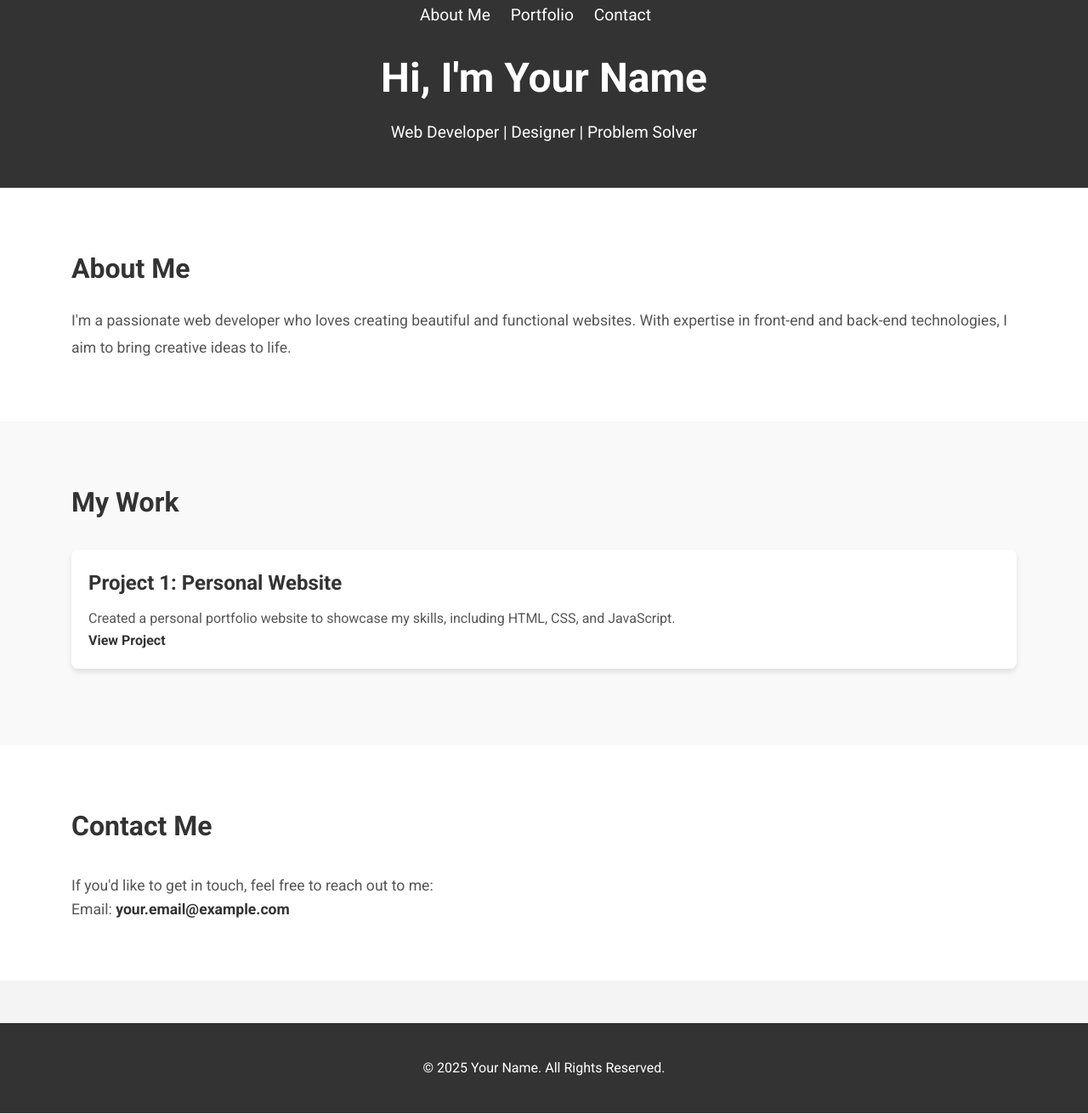
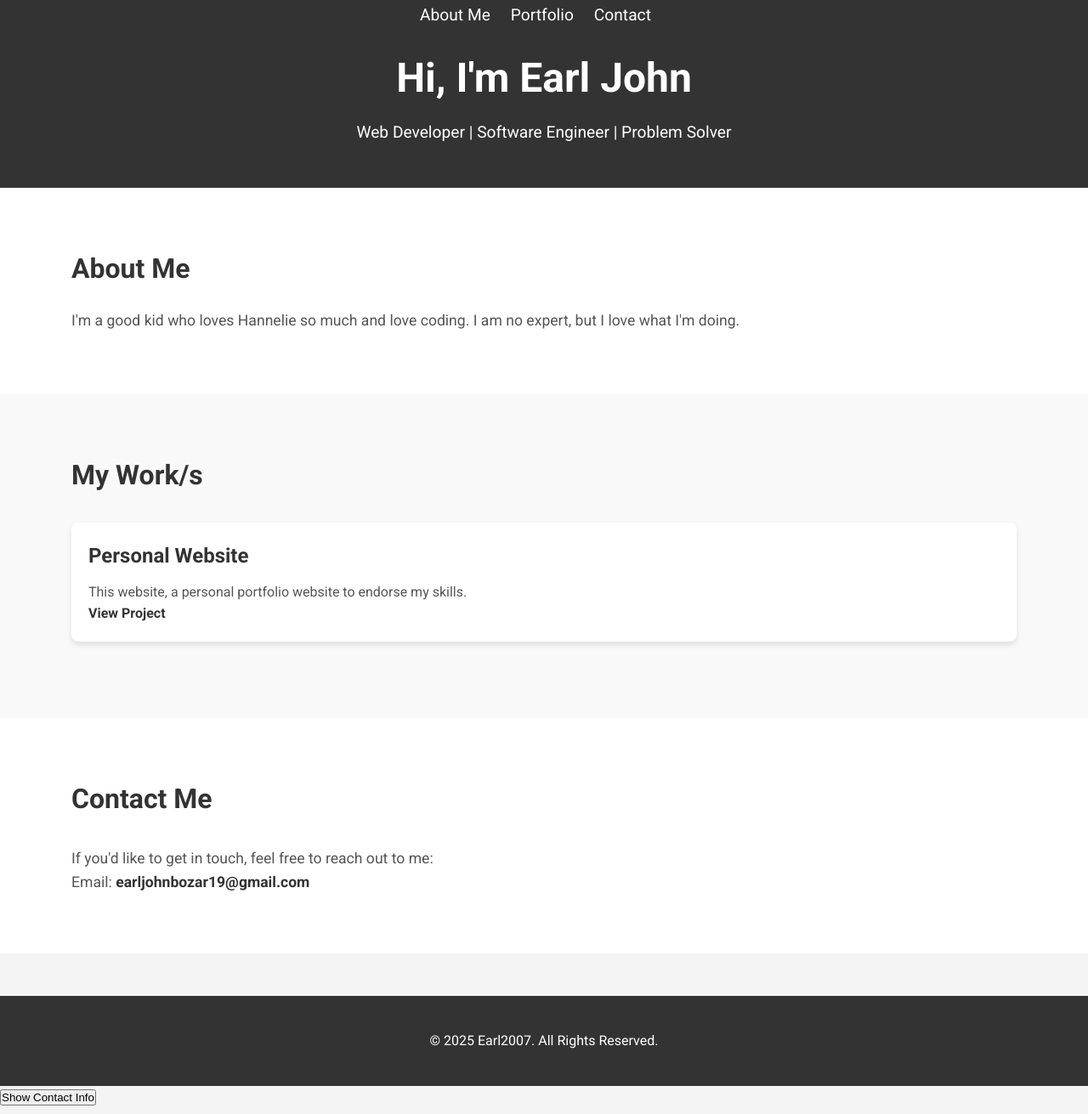
Before and after one commit to Earl2007/Earl-s-Portfolio, a plain HTML site: page index.html in a window 1280 px wide. Shown: the part 67-1378 px from the top of the page at 85% size. Drawn offline with Linux system fonts and the light colour scheme.

Commit message:
Update index.html

```diff
--- a/index.html
+++ b/index.html
@@ -22,25 +22,25 @@
                 <li><a href="#contact">Contact</a></li>
             </ul>
         </nav>
-        <h1>Hi, I'm Your Name</h1>
-        <p>Web Developer | Designer | Problem Solver</p>
+        <h1>Hi, I'm Earl John</h1>
+        <p>Web Developer | Software Engineer | Problem Solver</p>
     </header>
 
     <!-- About Me Section -->
     <section id="about">
         <div class="container">
             <h2>About Me</h2>
-            <p>I'm a passionate web developer who loves creating beautiful and functional websites. With expertise in front-end and back-end technologies, I aim to bring creative ideas to life.</p>
+            <p>I'm a good kid who loves Hannelie so much and love coding. I am no expert, but I love what I'm doing.</p>
         </div>
     </section>
 
     <!-- Portfolio Section -->
     <section id="portfolio">
         <div class="container">
-            <h2>My Work</h2>
+            <h2>My Work/s</h2>
             <div class="project">
-                <h3>Project 1: Personal Website</h3>
-                <p>Created a personal portfolio website to showcase my skills, including HTML, CSS, and JavaScript.</p>
+                <h3>Personal Website</h3>
+                <p>This website, a personal portfolio website to endorse my skills.</p>
                 <a href="https://link-to-project.com" target="_blank">View Project</a>
             </div>
             <!-- Add more projects here -->
@@ -52,14 +52,14 @@
         <div class="container">
             <h2>Contact Me</h2>
             <p>If you'd like to get in touch, feel free to reach out to me:</p>
-            <p>Email: <a href="mailto:your.email@example.com">your.email@example.com</a></p>
+            <p>Email: <a href="mailto:your.email@example.com">earljohnbozar19@gmail.com</a></p>
         </div>
     </section>
 
     <!-- Footer Section -->
     <footer>
         <div class="container">
-            <p>&copy; 2025 Your Name. All Rights Reserved.</p>
+            <p>&copy; 2025 Earl2007. All Rights Reserved.</p>
         </div>
     </footer>
 
```
